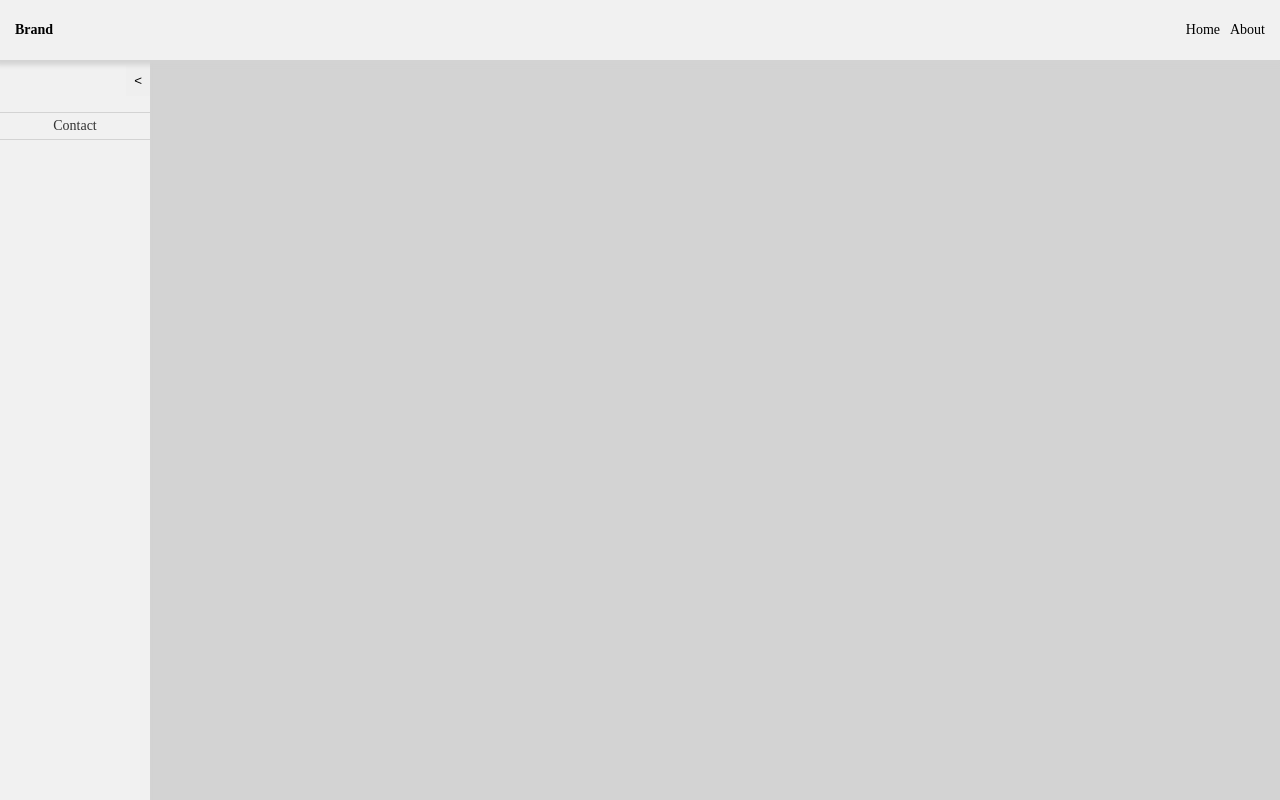
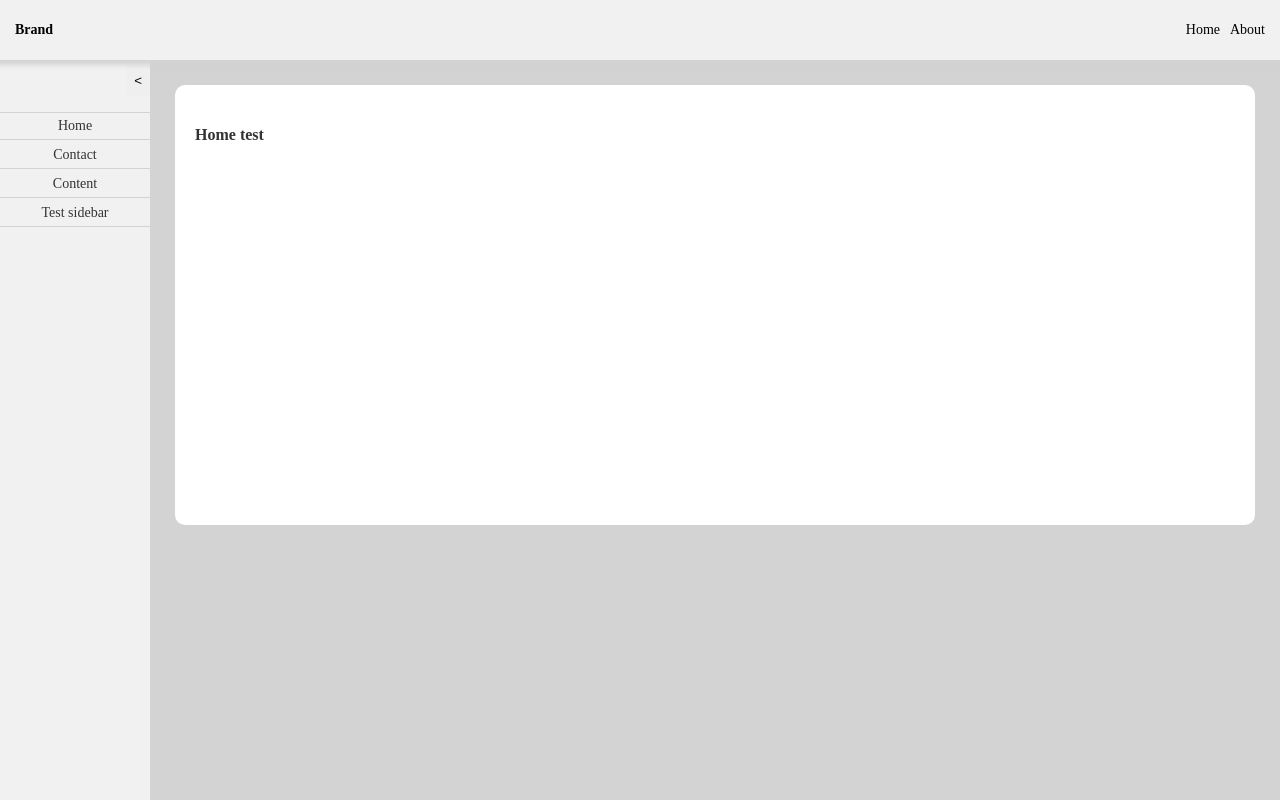
Before and after one commit to manish774/ui-cold, a React (Create React App) app: page / in a window 1280 px wide. Built offline with nearby package versions, Linux system fonts and the light colour scheme.

Commit message:
added sidebar and content visiblity

```diff
--- a/src/App.tsx
+++ b/src/App.tsx
@@ -62,7 +62,7 @@ const App = () => {
         ]}
         brandName={<>Brand</>}
       />
-      <Sidebar {...details} />
+      <Sidebar items={details} />
     </>
   );
 };
--- a/src/Shell/Sidebar.tsx
+++ b/src/Shell/Sidebar.tsx
@@ -9,10 +9,10 @@ interface SidebarProps<I, N, L, RC> {
   isVisible: boolean;
   content: RC;
 }
-
-const Sidebar = (
-  props: SidebarProps<string | number, string, string, React.ReactElement>[]
-) => {
+interface SideProps {
+  items: SidebarProps<string | number, string, string, React.ReactElement>[];
+}
+const Sidebar = ({ items }: SideProps) => {
   const [isCollapsed, setIsCollapsed] = useState(false);
   let [collapseIcon, setCollapseIcon] = useState("<");
   const handleToggleCollapse = () => {
@@ -20,20 +20,15 @@ const Sidebar = (
     setCollapseIcon((prev) => (prev === "<" ? ">" : "<"));
   };
 
-  const [sidebarNavOptions, setSideBarNavOptions] = useState([
-    {
-      id: 2,
-      name: "Contact",
-      label: "Contact",
-      isVisible: false,
-      content: (
-        <Panel>
-          <h1>Contact me</h1>
-        </Panel>
-      ),
-    },
-  ]);
+  const initialSidebarNavOptions =
+    items ||
+    ([] as SidebarProps<string | number, string, string, React.ReactElement>[]);
 
+  const [sidebarNavOptions, setSideBarNavOptions] = useState(
+    initialSidebarNavOptions
+  );
+
+  console.log(sidebarNavOptions);
   const showContent = ({ id }: any) => {
     const showContentById = sidebarNavOptions?.map((s) => ({
       ...s,
@@ -42,7 +37,7 @@ const Sidebar = (
     setSideBarNavOptions(showContentById);
   };
 
-  const prepareNav = sidebarNavOptions?.map((nav) => (
+  const prepareNav = sidebarNavOptions.map((nav) => (
     <div
       key={nav?.name}
       className="nav-option"
@@ -63,12 +58,10 @@ const Sidebar = (
         <button onClick={handleToggleCollapse} className="toggle-sidebar">
           {collapseIcon}
         </button>
-        {sidebarNavOptions?.length && prepareNav}
+        {prepareNav}
       </aside>
       <section className="main-container">
-        <aside className="main-sidebar-right-container">
-          {sidebarNavOptions?.length && viewPanel}
-        </aside>
+        <aside className="main-sidebar-right-container">{viewPanel}</aside>
       </section>
     </>
   );
```
Also changed, not shown: 1 other file (tests, documents, lock files or other folders).
